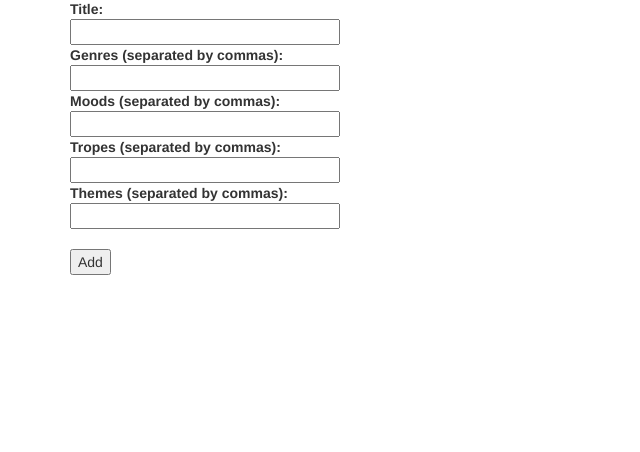
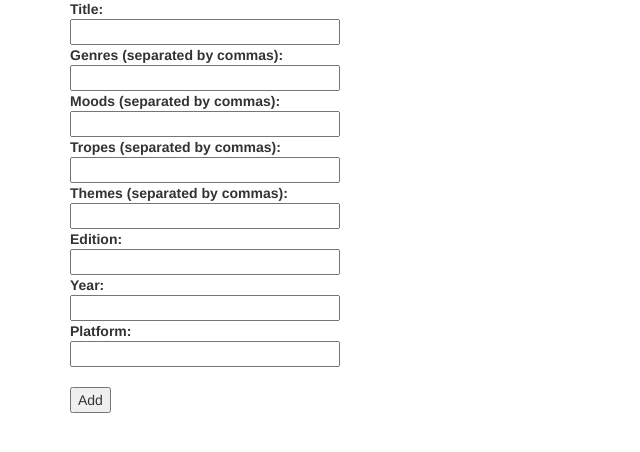
Before and after one commit to wotashu/game-graph, a Flask app: page /new_game in a window 1280 px wide. Shown: the part 107-559 px from the top of the page, without its empty margins (0-640 px from the left). Run offline with Flask 2, Linux system fonts and the light colour scheme; some libraries are stand-ins or nearby versions.

Commit message:
fix add game form and game display

```diff
--- a/gamegraph/templates/new_game.html
+++ b/gamegraph/templates/new_game.html
@@ -15,6 +15,12 @@
                 <dd><input type=text size=30 name=tropes></dd>
                 <dt>Themes (separated by commas):</dt>
                 <dd><input type=text size=30 name=themes></dd>
+                <dt>Edition:</dt>
+                <dd><input type=text size=30 name=edition></dd>
+                <dt>Year:</dt>
+                <dd><input type=text size=30 name=year></dd>
+                <dt>Platform:</dt>
+                <dd><input type=text size=30 name=platform></dd>
             </dl>
             <input type=submit value="Add">
         </form>
--- a/gamegraph/views.py
+++ b/gamegraph/views.py
@@ -62,6 +62,10 @@ def add_game():
     moods = request.form['moods']
     tropes = request.form['tropes']
     themes = request.form['themes']
+    edition = request.form['edition']
+    year = request.form['year']
+    platform = request.form['platform']
+
 
     if not user:
         abort(400, 'You must be logged in to add a game')
@@ -70,10 +74,16 @@ def add_game():
         abort(400, 'You must give your game a title.')
     if not genre:
         abort(400, 'You must give at least one genre')
+    if not edition:
+        abort(400, 'You must give at least one edition')
+    if not year:
+        abort(400, 'You must give an edition a year')
+    if not platform:
+        abort(400, 'You must add a platform for the edition')
 
-    user.add_game(title, genre, moods, tropes, themes)
+    user.add_game(title, genre, moods, tropes, themes, edition, year, platform)
     flash(title + " Added with relationships to " + genre + " " + moods +
-          " " + tropes + " " + themes)
+          " " + tropes + " " + themes + " " + edition + " " + year + " " + platform)
     return redirect(url_for('index'))
 
 
```
Also changed, not shown: gamegraph/models.py (+16 -10 lines).
